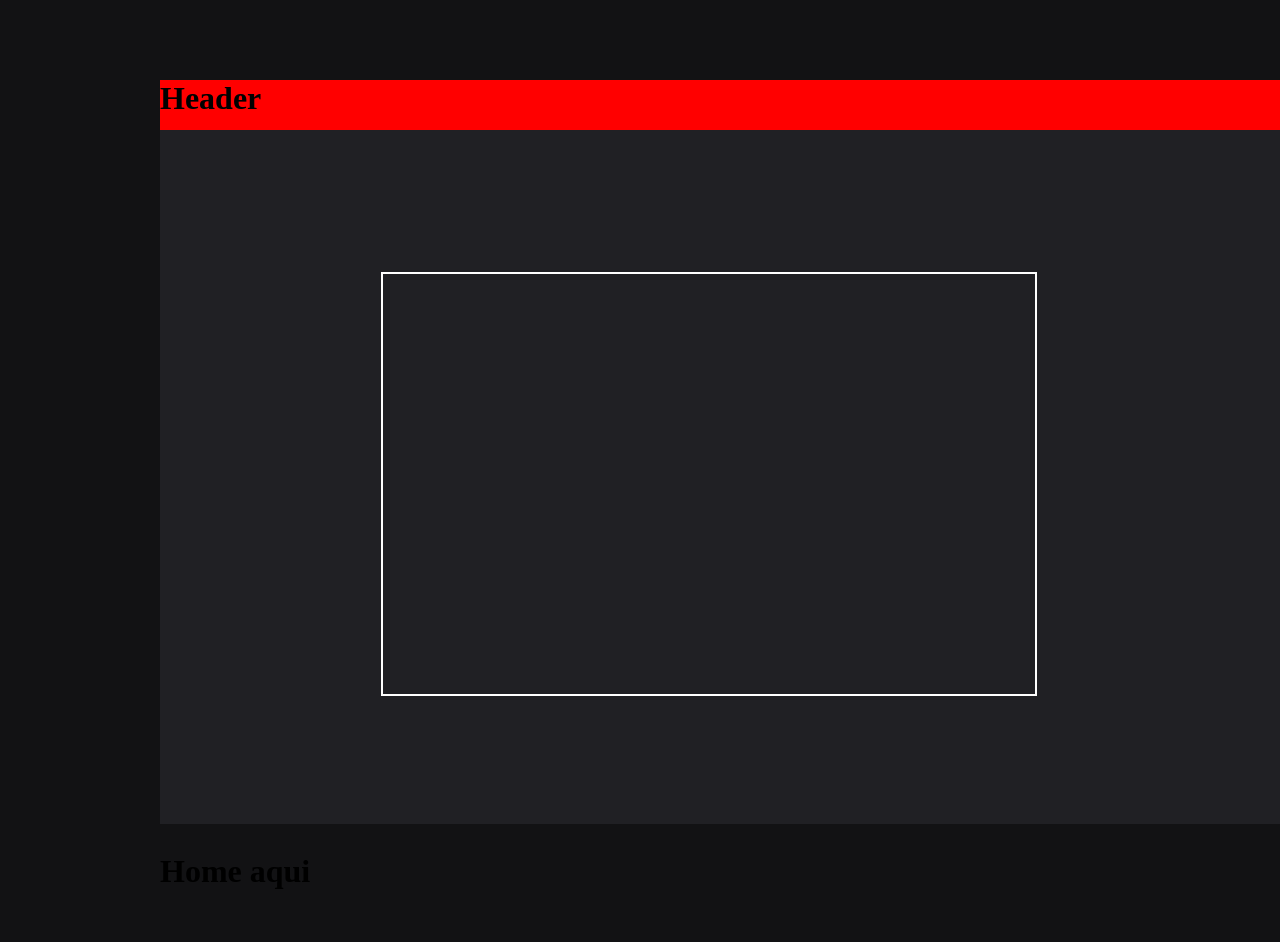
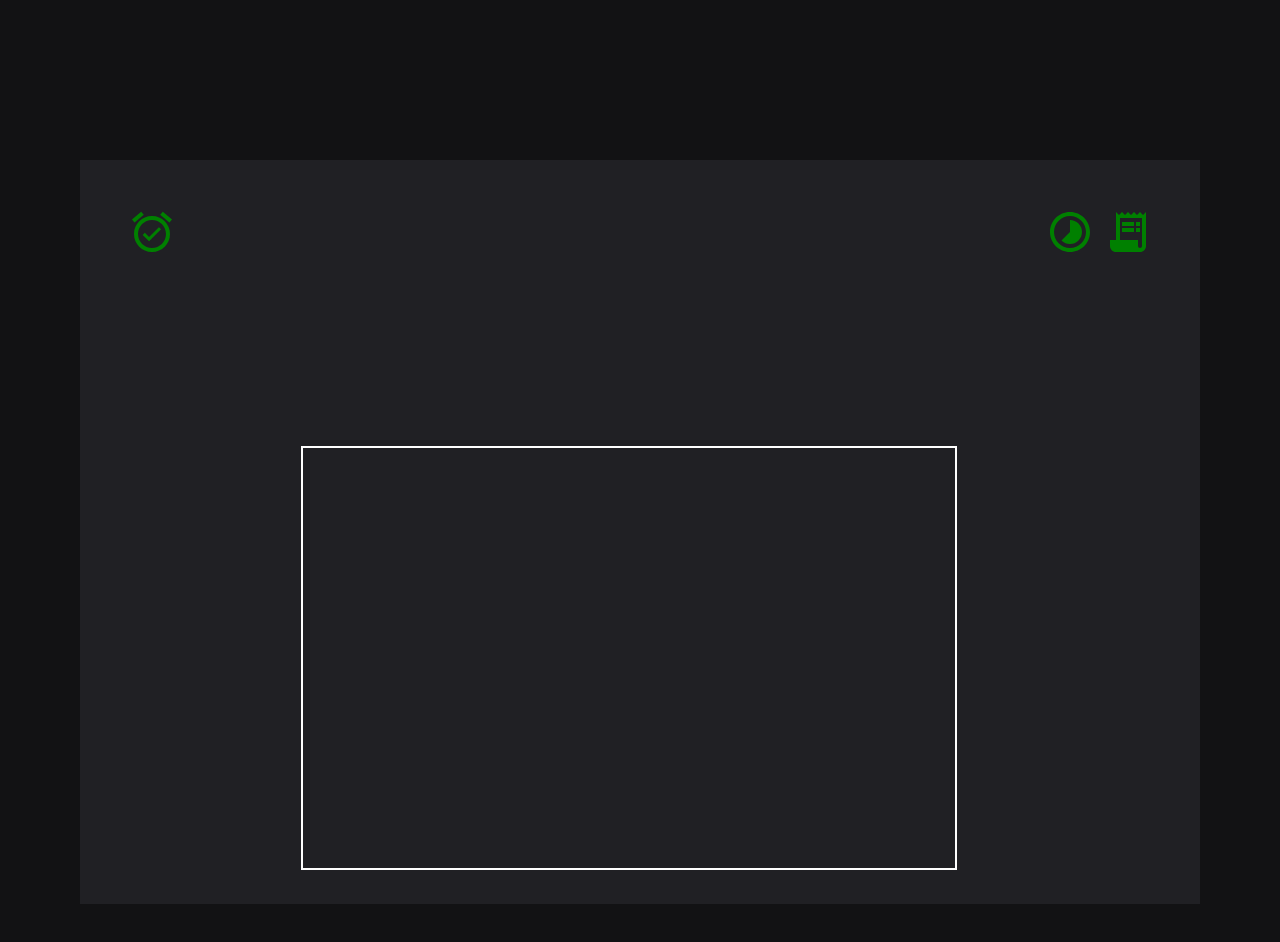
Before and after one commit to marlon-santana/pomodoroTimer, a React (Vite) app: page / in a window 1280 px wide. Shown: the top 942 px of the page. Before the commit the page ends 904 px from the top, so only its background shows below. Built offline with nearby package versions, Linux system fonts and the light colour scheme.

Commit message:
add icons to header

```diff
--- a/src/Pages/Home.tsx
+++ b/src/Pages/Home.tsx
@@ -4,7 +4,6 @@ export function Home() {
   return (
     <div>
       <Count />
-      <h1>Home aqui</h1>
     </div>
   );
 }
--- a/src/Router.tsx
+++ b/src/Router.tsx
@@ -6,7 +6,7 @@ import { TemplateHeader } from "./templates/TemplateHeader";
 export function Router() {
   return (
     <Routes>
-      <Route path="" element={<TemplateHeader />}>
+      <Route path="/" element={<TemplateHeader />}>
         <Route path="/" element={<Home />} />
         <Route path="/History" element={<History />} />
       </Route>
--- a/src/components/Count.tsx
+++ b/src/components/Count.tsx
@@ -1,9 +1,14 @@
 import { Stack } from "@mui/material";
 
-export  function Count () {
-    return (
-        <Stack sx={{width:'656px', height:'424px', border:'2px solid white', margin:'142px 221px 157px'}}>
-
-        </Stack>
-    );
+export function Count() {
+  return (
+    <Stack
+      sx={{
+        width: "656px",
+        height: "424px",
+        border: "2px solid white",
+        margin: "142px 221px 157px",
+      }}
+    ></Stack>
+  );
 }
--- a/src/components/Header.tsx
+++ b/src/components/Header.tsx
@@ -1,10 +1,41 @@
-import { Stack } from '@mui/material';
+import { Stack } from "@mui/material";
+import AlarmOnIcon from "@mui/icons-material/AlarmOn";
+import TimelapseIcon from "@mui/icons-material/Timelapse";
+import ReceiptLongIcon from "@mui/icons-material/ReceiptLong";
 
-export function Header () {
-    return (
-        <Stack sx={{width:'100%', height:'50px', backgroundColor: 'red'}}>
-            <h1>Header</h1>
-        </Stack>
-
-    );
+export function Header() {
+  return (
+    <Stack
+      sx={{
+        width: "100%",
+        display: "flex",
+        justifyContent: "space-between",
+        flexDirection: "row",
+        padding: "48px",
+      }}
+    >
+      <AlarmOnIcon
+        sx={{
+          width: "48px",
+          height: "48px",
+          color: "green",
+        }}
+      />
+      <TimelapseIcon
+        sx={{
+          mr: "-860px",
+          width: "48px",
+          height: "48px",
+          color: "green",
+        }}
+      />
+      <ReceiptLongIcon
+        sx={{
+          width: "48px",
+          height: "48px",
+          color: "green",
+        }}
+      />
+    </Stack>
+  );
 }
--- a/src/templates/TimerContainer.tsx
+++ b/src/templates/TimerContainer.tsx
@@ -10,7 +10,7 @@ export function TimerContainer({ children }: Props) {
       sx={{
         height: "744px",
         width: "1120px",
-        margin: " 80px 160px",
+        margin: "160px auto",
         backgroundColor: "#202024",
       }}
     >
```
Also changed, not shown: package.json (+4 -3 lines), src/templates/TemplateHeader.tsx (+7 -7 lines), 2 other files (tests, documents, lock files or other folders).
